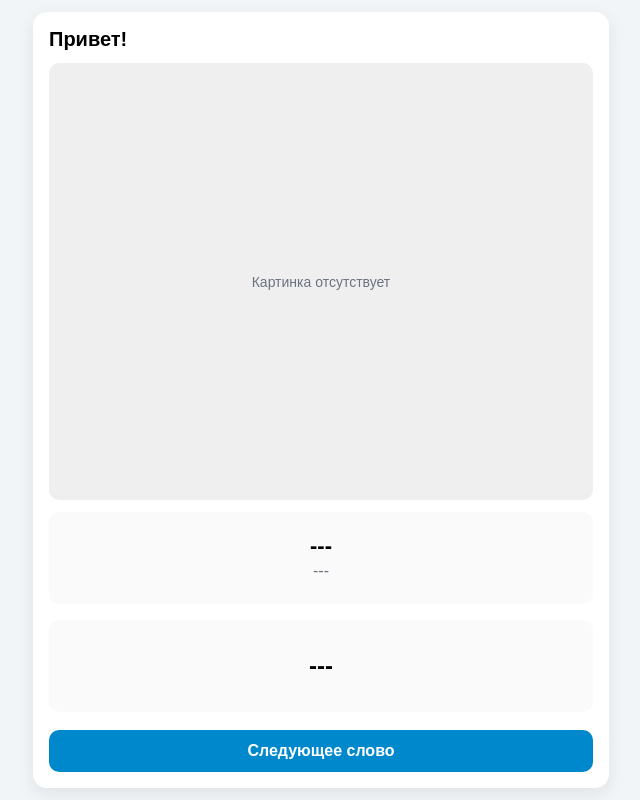
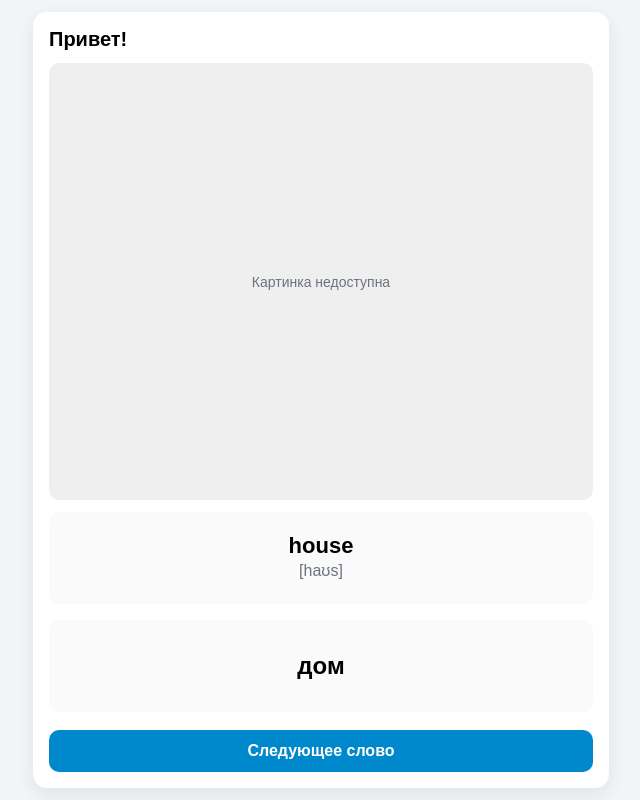
Before and after one commit to dvpot/telegram-miniapp-test, a plain HTML site: page index.html in a window 1280 px wide. Both pictures are taken after a click on the button "Следующее слово". Shown: the whole page, without its empty margins (319-959 px from the left). Drawn offline with Linux system fonts and the light colour scheme.

Commit message:
Update index.html

```diff
--- a/index.html
+++ b/index.html
@@ -233,4 +233,33 @@
 
       wordText.textContent = current.word || '---';
       transText.textContent = current.transcription || '---';
-      translationText.textContent = current.trans
+      translationText.textContent = current.translation || '---';
+      setImage(current.image && current.image.length ? current.image : null);
+
+      // прячем слово + транскрипцию
+      wordField.classList.add('hidden');
+      setTimeout(() => {
+        wordField.classList.remove('hidden');
+        // не показываем сразу содержимое, ждем первый клик
+      }, 50);
+    }
+
+    wordField.addEventListener('click', () => {
+      if (!wordRevealed) {
+        wordText.style.opacity = '1';
+        transText.style.opacity = '1';
+        wordRevealed = true;
+      }
+    });
+
+    nextBtn.addEventListener('click', () => {
+      loadRandomWord();
+    });
+
+    (async () => {
+      await loadWords();
+      loadRandomWord();
+    })();
+  </script>
+</body>
+</html>
```
